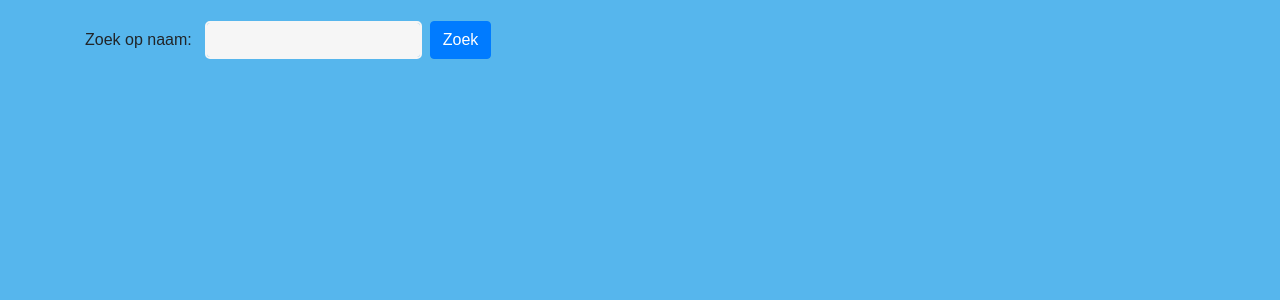
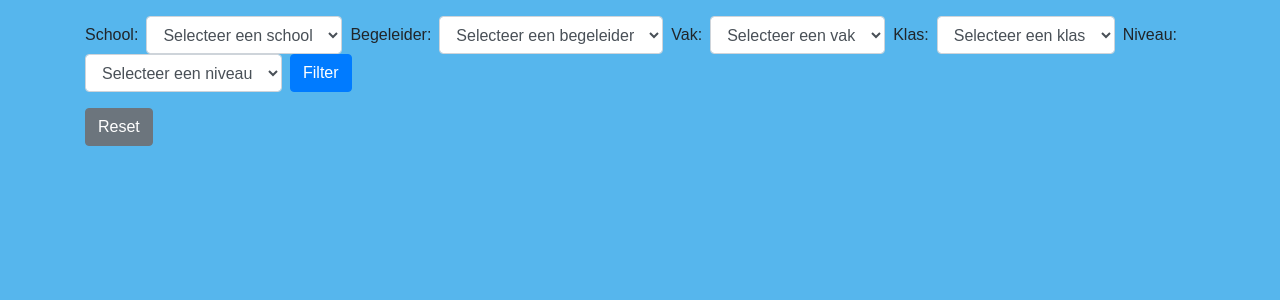
Before and after one commit to arthikek/Schoolklaar, a Django app: page /Login/sessie_all/ in a window 1280 px wide. Shown: the part 56-356 px from the top of the page. Run offline with Django 4.2, Linux system fonts and the light colour scheme; the visitor is signed in with stand-in values (Sample User, id 1); data that the repository does not hold is empty; some libraries are stand-ins or nearby versions.

Commit message:
major update

```diff
--- a/Login/forms.py
+++ b/Login/forms.py
@@ -15,7 +15,7 @@ class StudentForm(forms.ModelForm):
 class SessieForm(forms.ModelForm):
     class Meta:
         model = Sessie
-        fields = ['Leerling', 'inzicht', 'kennis', 'werkhouding', 'vak','extra', 'datum']
+        fields = '__all__'
 
 
 class SessieFormUpdate(forms.ModelForm):
--- a/Login/models.py
+++ b/Login/models.py
@@ -5,6 +5,11 @@ from django.urls import reverse
 from django.db.models.signals import pre_save
 from django.contrib.auth.models import User
 from django.db import models
+from rest_framework.views import APIView
+
+
+
+
 
 
 class School(models.Model):
@@ -89,6 +94,7 @@ class Materiaal(models.Model):
     )
     # null and blank are set to True w
 
+
 class Sessie(models.Model):
     INZICHT_CHOICES = [(i, str(i)) for i in range(1, 6)]
     KENNIS_CHOICES = [(i, str(i)) for i in range(1, 6)]
--- a/Login/templates/Login/sessie_detail.html
+++ b/Login/templates/Login/sessie_detail.html
@@ -1,43 +1,141 @@
 {% extends 'base.html' %}
 
 {% block content %}
+{% load static %}
+{% block javascript %}
+<script src="https://ajax.googleapis.com/ajax/libs/jquery/3.5.1/jquery.min.js"></script>
+<script>
+  function resetFilters() {
+    $('#school').val('');        // Clear the selected school
+    $('#begeleider').val('');    // Clear the selected begeleider
+    $('#vak').val('');           // Clear the selected vak
+    $('#niveau').val('');        // Clear the selected niveau
+    $('#klas').val('');         // Clear the selected klas
+    // Call the updateSessions() function to update the sessions based on the cleared filters
+    updateSessions();
+  }
 
-{% load static %}
+
+  function updateSessions() {
+      var school = $('#school').val();
+      var begeleider = $('#begeleider').val();
+      var vak = $('#vak').val();
+      var niveau = $('#niveau').val();
+      var klas = $('#klas').val();
+
+      $.ajax({
+          url: "{% url 'Login:api_sessie' %}",
+          data: {
+              'school': school,
+              'begeleider': begeleider,
+              'vak': vak,
+              'niveau': niveau,
+              'klas': klas,
+          },
+          type:'get',
+          dataType: 'json',
+          success: function (data) {
+            console.log(data);
+            var sessies = data;
+
+            // Empty the card container before appending new cards
+            $('#cardContainer').empty();
+
+            // Loop through each session and create a card
+            sessies.forEach(function(sessie) {
+              // print each session for debugging
+              var html = '<div class="col-md-4 mb-3"><div class="card">';
+              html += '<img class="card-img-top" src="/static/Login/Schoolklaar.png" alt="Card image cap">';
+              html += '<div class="card-body">';
+              html += '<h5 class="card-title">' + sessie.datum + '</h5>';
+              html += '<p class="card-text">Leerling:<a href="/Login/student_detail/' + sessie.Leerling.naam + '"> ' + sessie.Leerling.naam +  '  </a></p>';
+              html += '<p class="card-text"> Begeleider: ' + sessie.begeleider.username + '</p>';
+              html += '<p class="card-text"> School: ' + sessie.school.naam + '</p>';
+              html += '</div>';
+              html += '<ul class="list-group list-group-flush">';
+              html += '<li class="list-group-item">Vak: ' + sessie.vak.naam + '</li>';
+              html += '<li class="list-group-item">Inzicht: ' + sessie.inzicht + '</li>';
+              html += '<li class="list-group-item">Kennis: ' + sessie.kennis + '</li>';
+              html += '<li class="list-group-item">Werkhouding: ' + sessie.werkhouding + '</li>';
+              html += '<li class="list-group-item">Extra: ' + sessie.extra + '</li>';
+              html += '</ul>';
+              html += '<div class="card-body">';
+              html += '<a href="/Login/sessie/' + sessie.pk + '/update/" class="card-link">Edit</a>';
+              html += '<a href="/Login/sessie/' + sessie.pk + '/delete/" class="card-link">Delete</a>';
+              html += '</div></div></div>';
+
+              // Append the new card to the container
+              $('#cardContainer').append(html);
+           });
+          }
+      });
+  }
+
+  // Function to trigger the updateSessions function on page load
+  $(document).ready(function() {
+    updateSessions();
+  });
+
+</script>
+
+  {% endblock javascript %}
+<div>
+  <ul class="sessions-list">
+
+  </ul>
+</div>
 <form class="form-inline mb-3" method="get">
-  <label class="mr-2" for="student_name">Zoek op naam:</label>
-  <input type="text" class="form-control mr-2" name="student_name" id="student_name">
-  <button type="submit" class="btn btn-primary">Zoek</button>
+  <label class="mr-2" for="school">School:</label>
+  <select class="form-control mr-2" name="school" id="school" onchange="updateSessions()">
+    <option value="">Selecteer een school</option>
+    {% for school in schools %}
+    <option value="{{ school.naam }}">{{ school.naam }}</option>
+    {% endfor %}
+  </select>
+
+  <label class="mr-2" for="begeleider">Begeleider:</label>
+  <select class="form-control mr-2" name="begeleider" id="begeleider" onchange="updateSessions()">
+    <option value="">Selecteer een begeleider</option>
+    {% for begeleider in begeleiders %}
+    <option value="{{ begeleider.gebruiker }}">{{ begeleider.gebruiker }}</option>
+    {% endfor %}
+  </select>
+
+  <label class="mr-2" for="vak">Vak:</label>
+  <select class="form-control mr-2" name="vak" id="vak" onchange="updateSessions()">
+    <option value="">Selecteer een vak</option>
+    {% for vak in vaks %}
+    <option value="{{ vak.naam }}">{{ vak.naam }}</option>
+    {% endfor %}
+  </select>
+
+  <label class="mr-2" for="klas">Klas:</label>
+  <select class="form-control mr-2" name="klas" id="klas" onchange="updateSessions()">
+    <option value="">Selecteer een klas</option>
+    {% for klas in klass %}
+    <option value="{{ klas.naam }}">{{ klas.naam }}</option>
+    {% endfor %}
+  </select>
+
+  <label class="mr-2" for="niveau">Niveau:</label>
+  <select class="form-control mr-2" name="niveau" id="niveau" onchange="updateSessions()">
+    <option value="">Selecteer een niveau</option>
+    {% for niveau in niveaus %}
+    <option value="{{ niveau.naam }}">{{ niveau.naam }}</option>
+    {% endfor %}
+  </select>
+
+  <button type="submit" class="btn btn-primary">Filter</button>
 </form>
 
-<div class="container-md">
-    <div class="row">
-      {% for sessie in object_list %}
-        <div class="col-md-4 mb-3">
-          <div class="card">
-            <img class="card-img-top" src="{% static 'Login/Schoolklaar.png' %}" alt="Card image cap">
-            <div class="card-body">
-              <h5 class="card-title">{{ sessie.datum }}</h5>
-              <p class="card-text">Leerling:<a href="{% url 'Login:student_detail' sessie.Leerling.pk %}"> {{sessie.Leerling}}  </a></p>
-              <p class="card-text"> Begeleider: {{ sessie.begeleider }}</p>
-              <p class="card-text"> School: {{ sessie.Leerling.school }}</p>
-              <p class="card-text"> Niveau: {{ sessie.Leerling.niveau }}</p>
-              <p class="card-text"> Klas: {{ sessie.Leerling.klas }}</p>
-            </div>
-            <ul class="list-group list-group-flush">
-              <li class="list-group-item">Vak: {{ sessie.vak }}</li>
-              <li class="list-group-item">Inzicht: {{ sessie.inzicht }}</li>
-              <li class="list-group-item">Kennis: {{ sessie.kennis }}</li>
-              <li class="list-group-item">Werkhouding: {{ sessie.werkhouding }}</li>
-              <li class="list-group-item">Extra: {{ sessie.extra }}</li>
-            </ul>
-            <div class="card-body">
-              <a href="{% url 'Login:sessie_update' sessie.pk %}" class="card-link">Edit</a>
-              <a href="{% url 'Login:sessie_delete' sessie.pk %}" class="card-link">Delete</a>
-          </div>
-          </div>
-        </div>
-      {% endfor %}
-    </div>
+
+    <button class="btn btn-secondary" type="button" onclick="resetFilters()">Reset</button>
+  </form>
+
+  <div class="container-md">
+      <div class="row" id="cardContainer">
+        <!-- Cards will be generated here using AJAX -->
+      </div>
   </div>
 
-{% endblock %}
+  {% endblock %}
--- a/Login/urls.py
+++ b/Login/urls.py
@@ -1,6 +1,5 @@
 from django.urls import path
-from .views import AddStudentView, DeleteMateriaalView, StudentDetailView, AddSessieView, SessieDetailView, StudentListView, SessieListView, DeleteSessieView, UpdateSessieView, AddMateriaalView,MateriaalListView, DeleteMateriaalView, UpdateMateriaalView,MateriaalDetailView,get
-
+from .views import AddStudentView, DeleteMateriaalView, StudentDetailView, AddSessieView, SessieDetailView, StudentListView, SessieListView, DeleteSessieView, UpdateSessieView, AddMateriaalView,MateriaalListView, DeleteMateriaalView, UpdateMateriaalView,MateriaalDetailView,get, SessieListViewAPI
 app_name='Login'
 
 urlpatterns = [
@@ -24,4 +23,7 @@ urlpatterns = [
     path('materiaal/<int:pk>/delete/', DeleteMateriaalView.as_view(), name='materiaal_delete'),
     path('materiaal/<int:pk>/update/', UpdateMateriaalView.as_view(), name='materiaal_update'),
     path('materiaal/<int:pk>/download/', get, name='materiaal_download'),  # new URL for downloading a Materiaal
+    path('api/sessie/', SessieListViewAPI.as_view(), name='api_sessie')
+
+
 ]
--- a/Login/views.py
+++ b/Login/views.py
@@ -1,8 +1,12 @@
+from operator import is_
+from typing import Any
 from django.shortcuts import redirect, get_object_or_404
 from django.urls import reverse_lazy
 from django.views.generic import CreateView, DetailView, ListView
+from pyrsistent import v
+from yaml import serialize
 from .forms import StudentForm, SessieForm, MateriaalForm,SessieFormUpdate
-from .models import Leerling, School, Sessie, Begeleider, Teamleider,Materiaal
+from .models import Leerling, School, Sessie, Begeleider, Teamleider,Materiaal,Vak,Klas,Niveau
 from django.shortcuts import render
 from django.views.generic.edit import DeleteView
 from django.views.generic.edit import UpdateView
@@ -13,7 +17,74 @@ from django.http.response import HttpResponse
 from django.db.models.query import QuerySet
 from django.contrib.auth.mixins import LoginRequiredMixin
 from django.shortcuts import render
-from django.http import HttpResponse , FileResponse
+from django.http import HttpRequest, HttpResponse , FileResponse
+from django.http import JsonResponse
+from django.core import serializers
+from .serializers import SessieSerializer
+from rest_framework.decorators import api_view
+from rest_framework.permissions import IsAuthenticated
+from rest_framework.views import APIView
+from rest_framework.response import Response
+from .models import Begeleider, Teamleider
+from .serializers import SessieSerializer
+
+
+class SessieListViewAPI(APIView):
+    """
+    List all sessies, or create a new sessie.
+    """
+    permission_classes = [IsAuthenticated]
+
+    def get(self, request):
+        sessies = Sessie.objects.all()
+        gebruiker = self.request.user
+
+        if not gebruiker.is_authenticated:
+            return Response({'error': 'You need to be authenticated to access this endpoint.'})
+
+
+        begeleider = Begeleider.objects.filter(gebruiker=gebruiker).first()
+
+        teamleider = Teamleider.objects.filter(gebruiker=gebruiker).first()
+        print(teamleider)
+        if begeleider:
+            scholen = begeleider.scholen.all()
+            print('begeleider:scholen',scholen)
+        elif teamleider:
+            scholen = [teamleider.school]
+            print(scholen)
+        else:
+            return Response([])
+
+        if scholen:
+            sessies = sessies.filter(Leerling__school__in=scholen)
+            print(sessies)
+
+    # Get the school and begeleider query parameters
+        query_school_name = self.request.GET.get('school')
+        query_begeleider_name = self.request.GET.get('begeleider')
+        query_vak_name = self.request.GET.get('vak')
+        query_niveau_name = self.request.GET.get('niveau')
+        query_klas_name = self.request.GET.get('klas')
+
+        print(query_klas_name)
+    # If the query parameters are provided, filter the sessions accordingly
+        if query_school_name:
+            sessies = sessies.filter(school__naam=query_school_name)
+        if query_begeleider_name:
+            sessies = sessies.filter(begeleider__username=query_begeleider_name)
+        if query_vak_name:
+            sessies = sessies.filter(vak__naam=query_vak_name)
+            print(sessies)
+        if query_niveau_name:
+            sessies = sessies.filter(Leerling__niveau__naam=query_niveau_name)
+        if query_klas_name:
+            sessies = sessies.filter(Leerling__klas__naam__icontains=query_klas_name)
+
+        serializer = SessieSerializer(sessies, many=True)
+        return Response(serializer.data)
+
+
 
 
 
@@ -119,34 +190,24 @@ class AddSessieView(LoginRequiredMixin, CreateView):
         return super().form_valid(form)
 
 
+
+
+
+
 class SessieListView(LoginRequiredMixin, ListView):
     model = Sessie
     template_name = 'Login/sessie_detail.html'
     context_object_name = 'sessies'
 
 
-    def get_queryset(self):
-        queryset = super().get_queryset()
-        student_name = self.request.GET.get('student_name')
-        gebruiker = self.request.user
+    def get_context_data(self, **kwargs):
+        context = super().get_context_data(**kwargs)
+        models = ['School', 'Begeleider', 'Vak', 'Leerling', 'Niveau','Klas']
+        for model in models:
+            context[model.lower() + 's'] = globals()[model].objects.all()
+        return context
 
-        begeleider = Begeleider.objects.filter(gebruiker=gebruiker).first()
-        teamleider = Teamleider.objects.filter(gebruiker=gebruiker).first()
 
-        if begeleider:
-            scholen = begeleider.scholen.all()
-        elif teamleider:
-            scholen = [teamleider.school]
-        else:
-            return queryset.none()
-
-        if scholen:
-            queryset = queryset.order_by('-datum').filter(Leerling__school__in=scholen)
-
-        if student_name:
-            queryset = queryset.order_by('-datum').filter(Leerling__naam__istartswith=student_name)
-
-        return queryset
 
 
 class MateriaalListView(LoginRequiredMixin, ListView):
--- a/Werknemersapp/settings.py
+++ b/Werknemersapp/settings.py
@@ -34,6 +34,7 @@ ALLOWED_HOSTS = ["178.79.150.108", "178-79-150-108.ip.linodeusercontent.com", "l
 # Application definition
 
 INSTALLED_APPS = [
+    'rest_framework',
     "crispy_bootstrap4",
     'crispy_forms',
     'Login.apps.MyAppConfig',
```
Also changed, not shown: Login/admin.py (+7 -6 lines), Login/serializers.py (added, +40 -0 lines).
